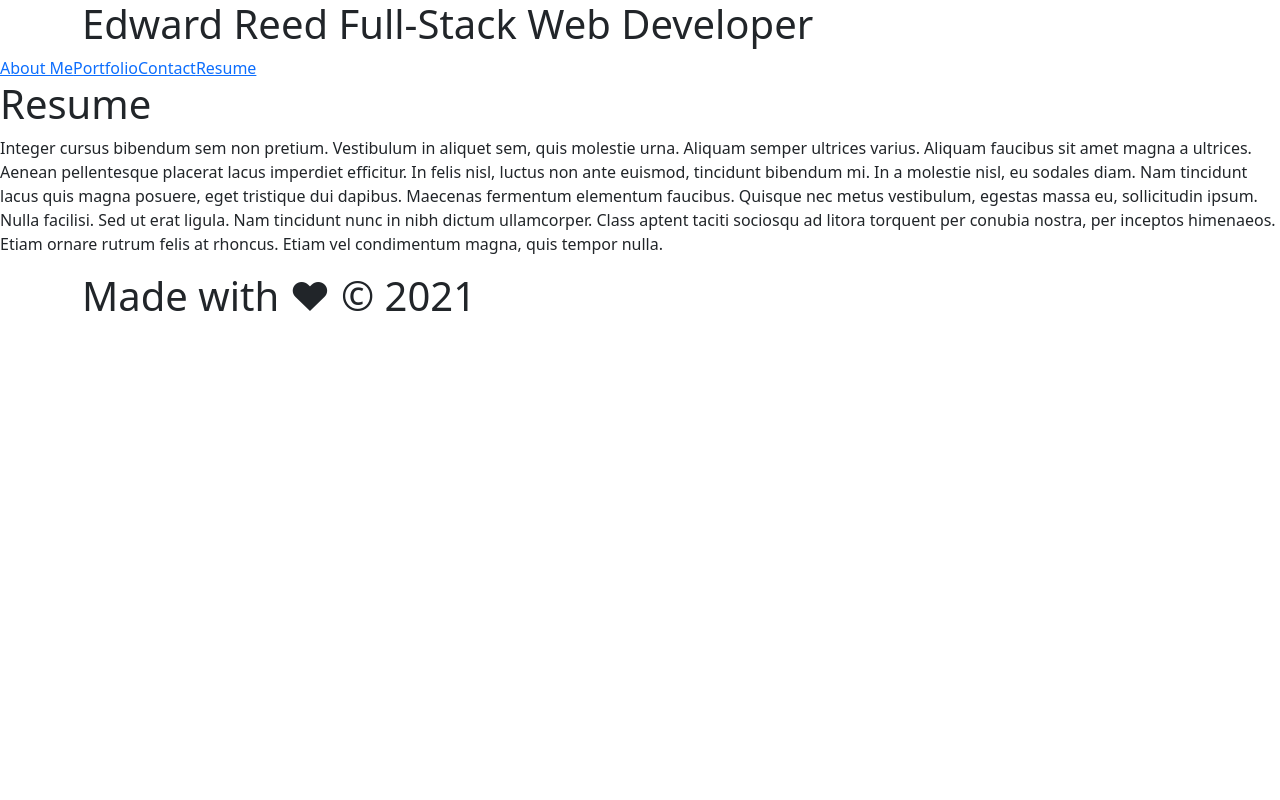
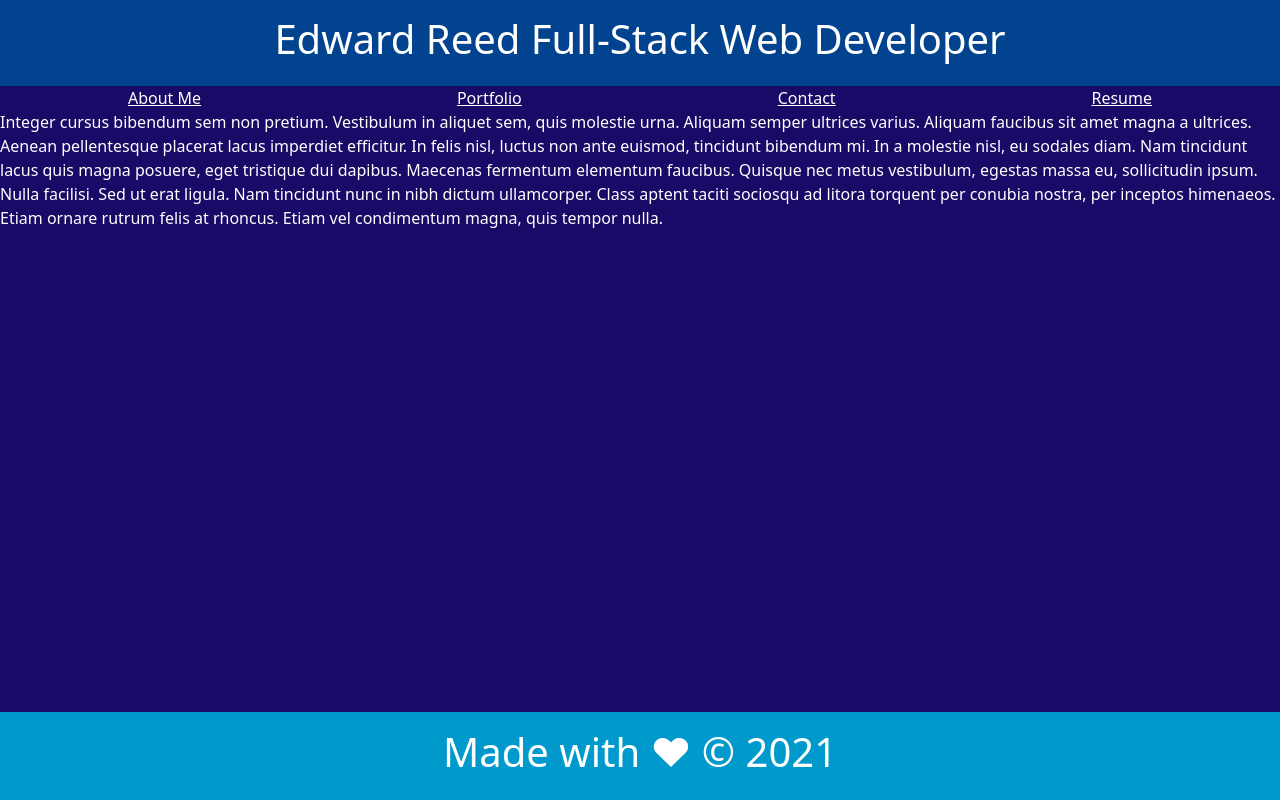
Before and after one commit to relentlessreed/week20, a React (Create React App) app: page /resume in a window 1280 px wide. Built offline with nearby package versions, Linux system fonts and the light colour scheme.

Commit message:
Styles, Working on adding Navbar to Header

```diff
--- a/src/components/Footer.js
+++ b/src/components/Footer.js
@@ -3,7 +3,7 @@ import React from 'react'
 function Footer() {
     const footerText = 'Made with ❤ © 2021';
     return (
-        <div className="container">
+        <div className="footer">
             <h1>{footerText}</h1>
         </div>
     )
--- a/src/components/Header.js
+++ b/src/components/Header.js
@@ -1,10 +1,11 @@
 import React from 'react'
-
+import NavBar from './NavBar';
 function Header() {
     const headerText = 'Edward Reed Full-Stack Web Developer';
     return (
-        <div className="container">
+        <div className="header">
             <h1>{headerText}</h1>
+            {NavBar}
         </div>
     )
 }
--- a/src/components/NavBar.js
+++ b/src/components/NavBar.js
@@ -2,7 +2,7 @@ import React from 'react'
 import { Link } from 'react-router-dom'
 export default function NavBar() {
     return (
-        <div>
+        <div class="navBar">
             <Link to='/'>About Me</Link>
             <Link to='/portfolio'>Portfolio</Link>
             <Link to='/contact'>Contact</Link>
--- a/src/index.js
+++ b/src/index.js
@@ -2,7 +2,6 @@ import React from 'react';
 import ReactDOM from 'react-dom';
 import App from './App';
 import 'bootstrap/dist/css/bootstrap.min.css';
-import Header from './components/Header'
-// import './style.css'
+import './style.css'
 
 ReactDOM.render(<App />, document.getElementById('root'));
--- a/src/pages/About.js
+++ b/src/pages/About.js
@@ -5,7 +5,6 @@ export default function About() {
   return (
     <div>
       {/* <HeadshotSmall /> */}
-      <h1>About Me</h1>
       <p>
         Lorem ipsum dolor sit amet, consectetur adipiscing elit. Sed neque
         velit, lobortis ut magna varius, blandit rhoncus sem. Morbi lacinia nisi
--- a/src/pages/Contact.js
+++ b/src/pages/Contact.js
@@ -3,7 +3,6 @@ import React from 'react';
 export default function Blog() {
   return (
     <div>
-      <h1>Contact Me</h1>
       <p>
         Donec a volutpat quam. Curabitur nec varius justo, sed rutrum ligula.
         Curabitur pellentesque turpis sit amet eros iaculis, a mollis arcu
--- a/src/pages/Portfolio.js
+++ b/src/pages/Portfolio.js
@@ -29,7 +29,6 @@ export default function Portfolio() {
   ]
   return (
     <div>
-      <h1>Portfolio</h1>
       <p>
         Nunc pharetra finibus est at efficitur. Praesent sed congue diam.
         Integer gravida dui mauris, ut interdum nunc egestas sed. Aenean sed
--- a/src/pages/Resume.js
+++ b/src/pages/Resume.js
@@ -3,7 +3,6 @@ import React from 'react';
 export default function Resume() {
   return (
     <div>
-      <h1>Resume</h1>
       <p>
         Integer cursus bibendum sem non pretium. Vestibulum in aliquet sem, quis
         molestie urna. Aliquam semper ultrices varius. Aliquam faucibus sit amet
--- a/src/style.css
+++ b/src/style.css
@@ -21,6 +21,7 @@ html {
   background-color: #01438f;
   color: #ffffff;
   padding: 15px;
+  text-align: center;
 }
 
 .menu ul {
@@ -125,6 +126,7 @@ html {
 
 body {
   background-color: #180a66;
+  color: white;
 }
 
 .thumbnail {
@@ -134,3 +136,21 @@ body {
 .test {
   color: green;
 }
+
+a {
+  color: white;
+}
+
+.footer {
+  margin-top: 1rem;
+  padding: 1rem;
+  position: fixed;
+  bottom: 0;
+  left: 0;
+  width: 100%;
+}
+
+.navBar {
+  display: flex;
+  justify-content: space-around;
+}
```
